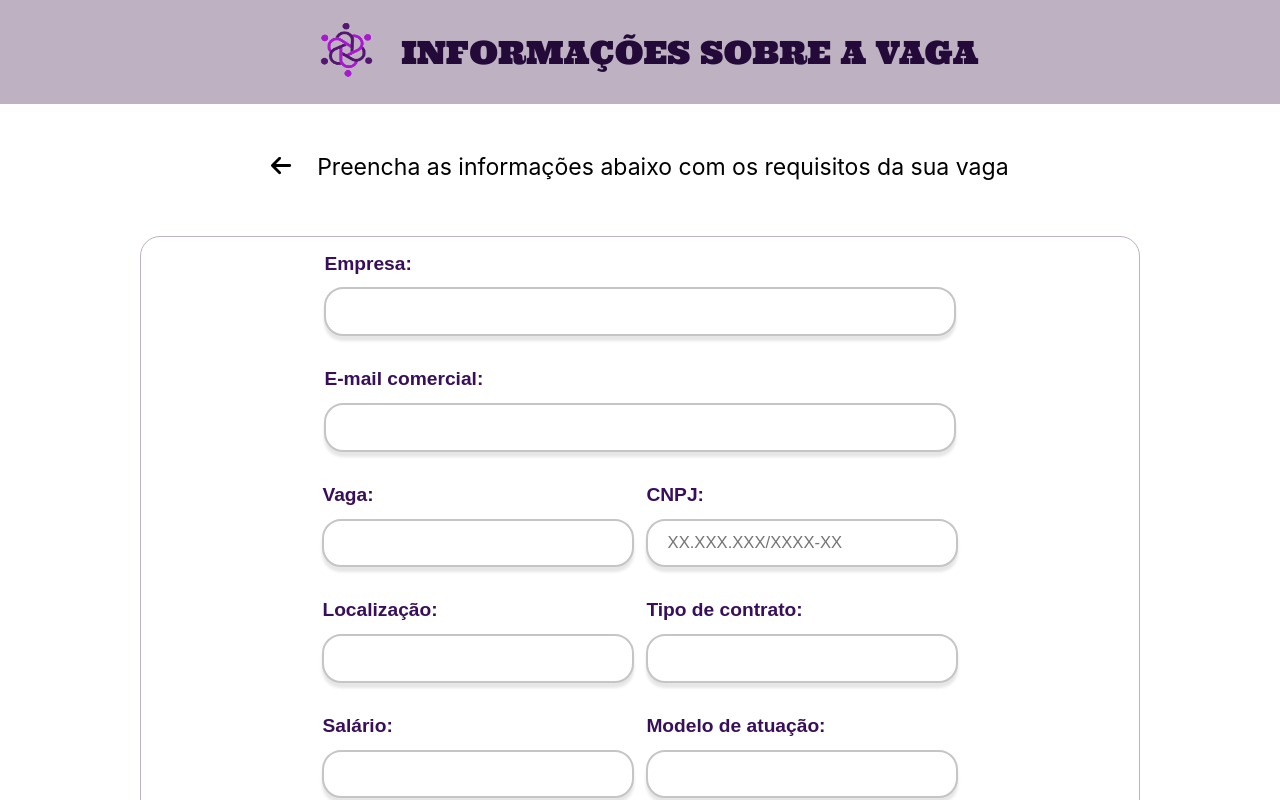
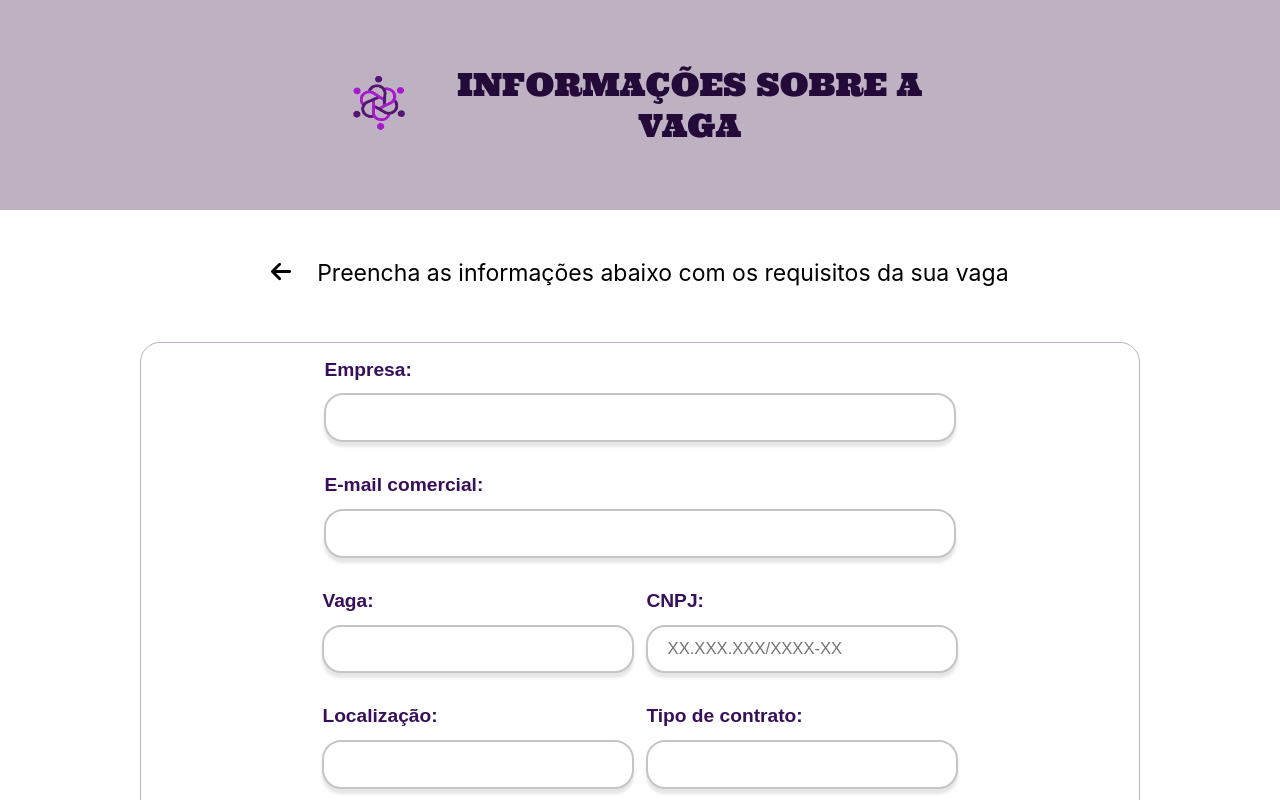
Before and after one commit to myslium/tcc-g-g, a React (Create React App) app: page /pagamento in a window 1280 px wide. Shown: the top 800 px of the page. Built offline with nearby package versions, Linux system fonts and the light colour scheme; a web font is replaced by a local one.

Commit message:
gerenciamento de vagas ok

```diff
--- a/src/admin/gerenciamento/index.scss
+++ b/src/admin/gerenciamento/index.scss
@@ -9,9 +9,13 @@
         margin: 10vh;
 
         @media (max-width: 468px) {
-            width: 90%;
+            width: 100%;
             margin: 4vh;
             }
+        @media (max-width: 768px) {
+                width: 100%;
+                margin: 4vh;
+        }
     }
 
 
--- a/src/componentes/tituloelogo/index.scss
+++ b/src/componentes/tituloelogo/index.scss
@@ -2,17 +2,29 @@
     margin: 0;
     display: flex;
     background-color: #BDB1C2;
-    width: 100%;
     align-items: center;
     color: #000000;
     justify-content: center;
     padding: 20px 40px;
     z-index: 998;
     box-sizing: border-box;
+    padding: 5vw 40vw;
+    width: 100vw;
+    @media(max-width:468px){
+        padding: 10vw 40vw;
+
+
+    }
+    @media(max-width:768px){
+        padding: 8vw 40vw;
+
+
+    }
 
 .imh1 {
     display: flex;
     align-items: center;
+    text-align: center;
     gap: 10px;
 }
 
@@ -24,6 +36,7 @@ h1 {
     font-weight: 400;
     margin: 0;
     color: #240A39;
+    width: 40vw;
 }
 
 .geg {
```
Also changed, not shown: src/admin/gerenciamento/index.jsx (line endings or trailing spaces).
